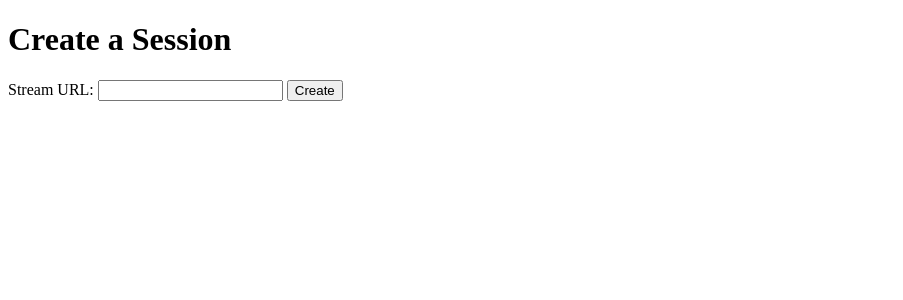
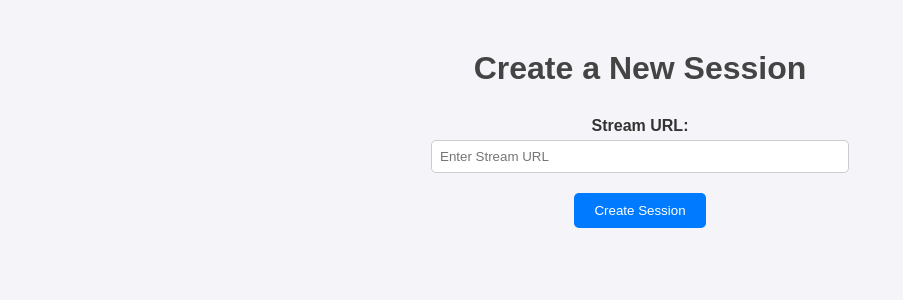
Before and after one commit to rahulvk007/MovieTeleparty, a Flask app: page /create_session in a window 1280 px wide. Shown: the top 300 px of the page, without its empty margins (0-903 px from the left). Run offline with Flask 3, Linux system fonts and the light colour scheme.

Commit message:
feat: improvements to UI

```diff
--- /dev/null
+++ b/static/styles.css
@@ -0,0 +1,62 @@
+body {
+    font-family: Arial, sans-serif;
+    margin: 0;
+    padding: 0;
+    background-color: #f4f4f9;
+    color: #333;
+}
+
+.container {
+    width: 90%;
+    max-width: 800px;
+    margin: 50px auto;
+    text-align: center;
+}
+
+h1 {
+    color: #444;
+    margin-bottom: 20px;
+}
+
+form {
+    display: flex;
+    flex-direction: column;
+    align-items: center;
+}
+
+label {
+    margin: 10px 0 5px;
+    font-weight: bold;
+}
+
+input {
+    padding: 8px;
+    width: 80%;
+    max-width: 400px;
+    margin-bottom: 20px;
+    border: 1px solid #ccc;
+    border-radius: 5px;
+}
+
+.button {
+    display: inline-block;
+    padding: 10px 20px;
+    background-color: #007bff;
+    color: white;
+    text-decoration: none;
+    border-radius: 5px;
+    transition: background-color 0.3s ease;
+    border: none;
+    cursor: pointer;
+}
+
+.button:hover {
+    background-color: #0056b3;
+}
+
+video {
+    width: 100%;
+    max-width: 720px;
+    margin: 20px auto;
+    display: block;
+}
--- a/templates/create_session.html
+++ b/templates/create_session.html
@@ -1,14 +1,19 @@
 <!DOCTYPE html>
 <html lang="en">
 <head>
+    <meta charset="UTF-8">
+    <meta name="viewport" content="width=device-width, initial-scale=1.0">
     <title>Create Session</title>
+    <link rel="stylesheet" href="{{ url_for('static', filename='styles.css') }}">
 </head>
 <body>
-    <h1>Create a Session</h1>
-    <form method="POST">
-        <label>Stream URL:</label>
-        <input type="text" name="stream_url" required>
-        <button type="submit">Create</button>
-    </form>
+    <div class="container">
+        <h1>Create a New Session</h1>
+        <form method="POST">
+            <label for="stream_url">Stream URL:</label>
+            <input type="text" name="stream_url" id="stream_url" placeholder="Enter Stream URL" required>
+            <button type="submit" class="button">Create Session</button>
+        </form>
+    </div>
 </body>
 </html>
```
Also changed, not shown: static/sync.js (+2 -10 lines), templates/home.html (+11 -4 lines), templates/join_session.html (+11 -6 lines), templates/watch.html (+14 -10 lines).
